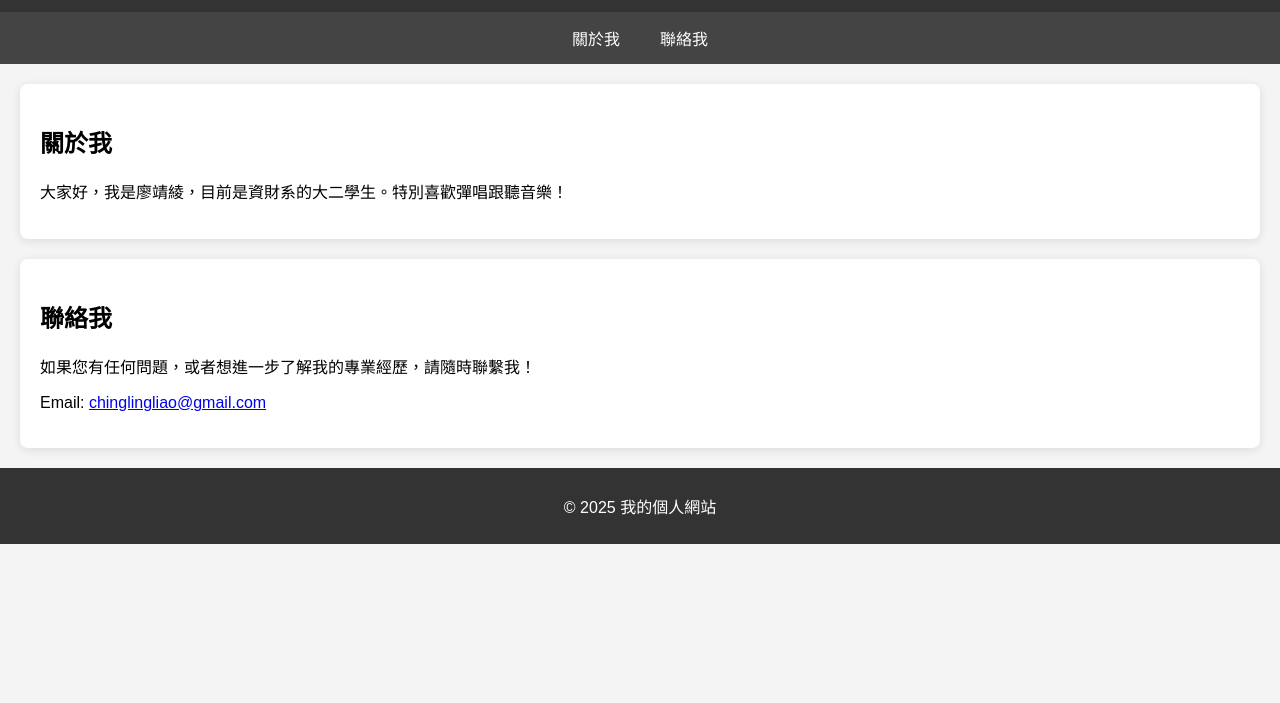
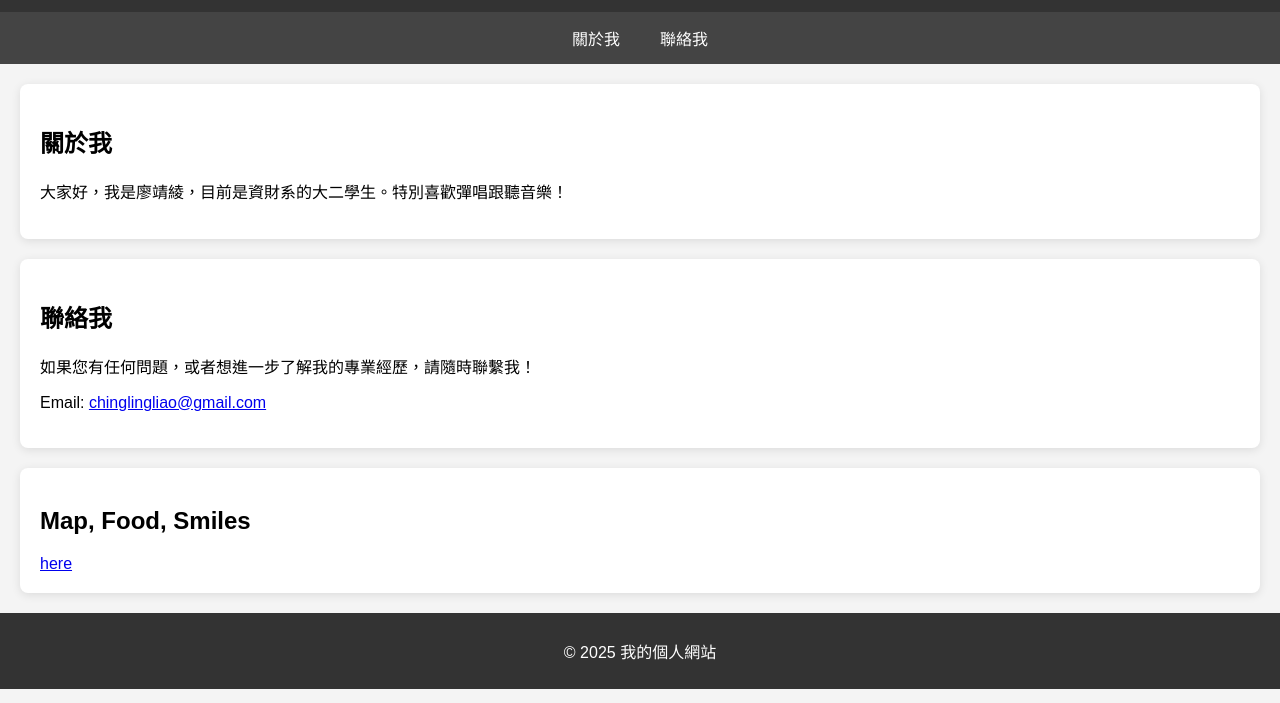
Before and after one commit to Lynn-Liao/Lynn-Liao.github.io, a plain HTML site: page index.html in a window 1280 px wide. Shown: the part 97-800 px from the top of the page. Drawn offline with Linux system fonts and the light colour scheme.

Commit message:
Update index.html

```diff
--- a/index.html
+++ b/index.html
@@ -70,6 +70,10 @@
         <p>Email: <a href="mailto:chinglingliao@gmail.com">chinglingliao@gmail.com</a></p>
     </section>
 
+    <section id="mfs">
+        <h2>Map, Food, Smiles</h2>
+         <a href="MFS.html">here</a>
+    </section>
     <footer>
         <p>&copy; 2025 我的個人網站</p>
     </footer>
```
